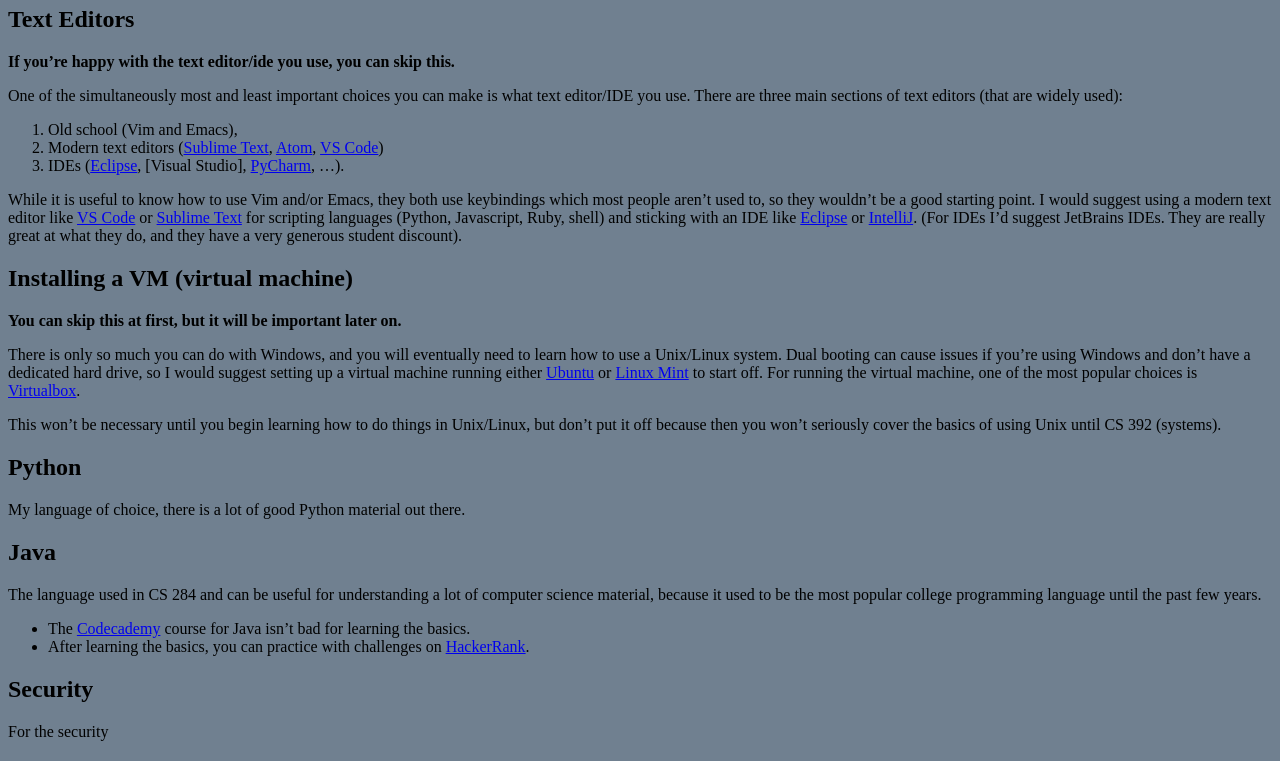
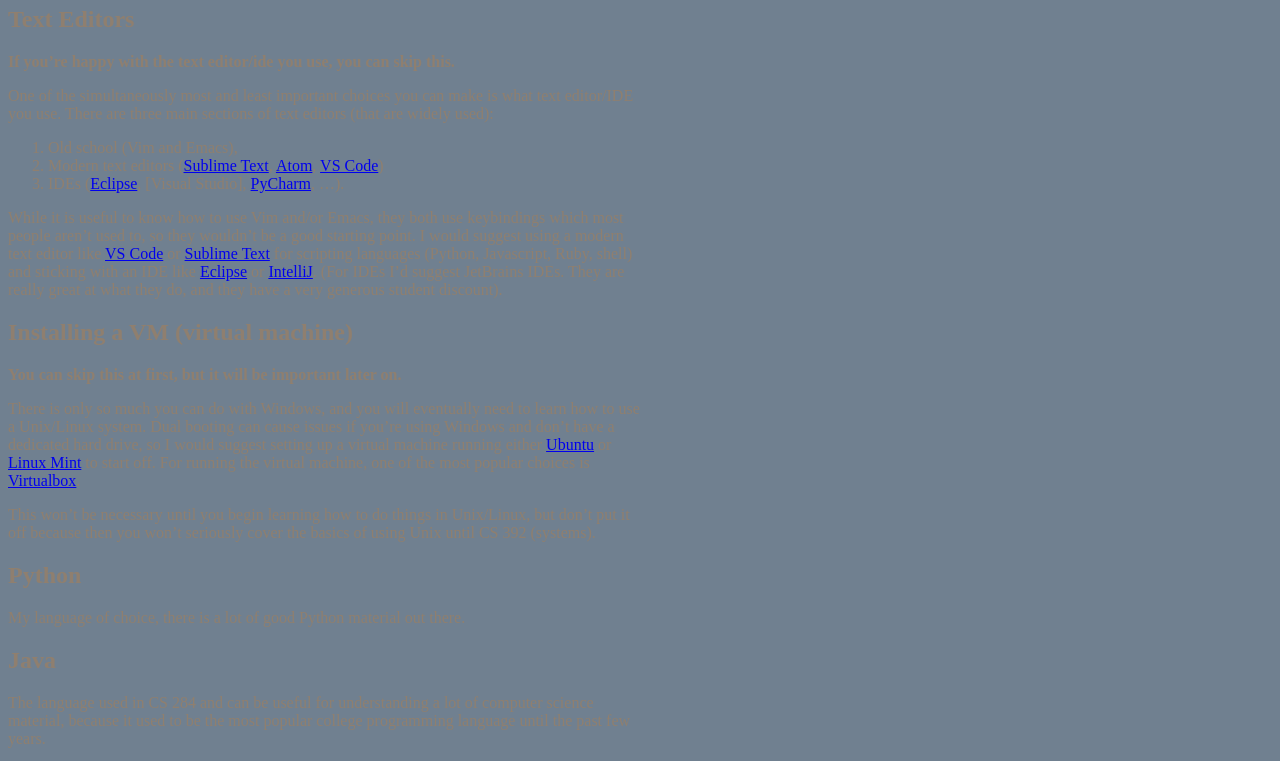
Before and after one commit to egregius313/egregius313.github.io, a plain HTML site: page resource-lists/beginner.html in a window 1280 px wide. Shown: the part 60-821 px from the top of the page. Drawn offline with Linux system fonts and the light colour scheme.

Commit message:
Updated style

```diff
--- a/resource-lists/beginner.css
+++ b/resource-lists/beginner.css
@@ -1,3 +1,5 @@
 body {
 	background-color: #708090;
+	color: #8F7F6F;
+	width: 50%;
 }
```
